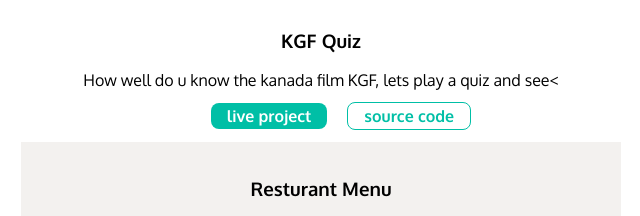
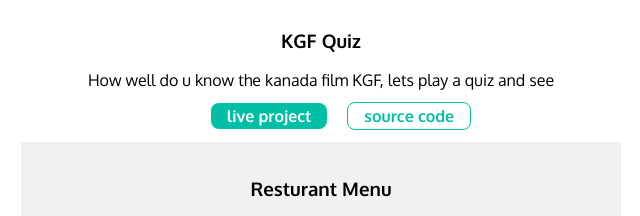
Before and after one commit to htihaS/neoG-Sahith-Kodumuri, a plain HTML site: page projects.html in a window 1280 px wide. Shown: the part 2030-2246 px from the top of the page, 339-979 px from the left. Drawn offline with Linux system fonts and the light colour scheme.

Commit message:
typo in projects pahes

```diff
--- a/projects.html
+++ b/projects.html
@@ -139,7 +139,7 @@
 
             <li class="section section-white">
                 <h3>KGF Quiz</h3>
-                <p>How well do u know the kanada film KGF, lets play a quiz and see< </p>
+                <p>How well do u know the kanada film KGF, lets play a quiz and see </p>
                 <ul class="list-non-bullet">
                     <li class="list-item-inline"><a class="links link-primary" href="https://replit.com/@KodumuriSahith/quiz-on-KGF?v=1"  target="_blank">live project</a></li>
                     <li class="list-item-inline"><a class="links link-secondary" href="https://github.com/htihaS/neoG-quiz-on-KGF.git"  target="_blank">source code</a></li>
```
